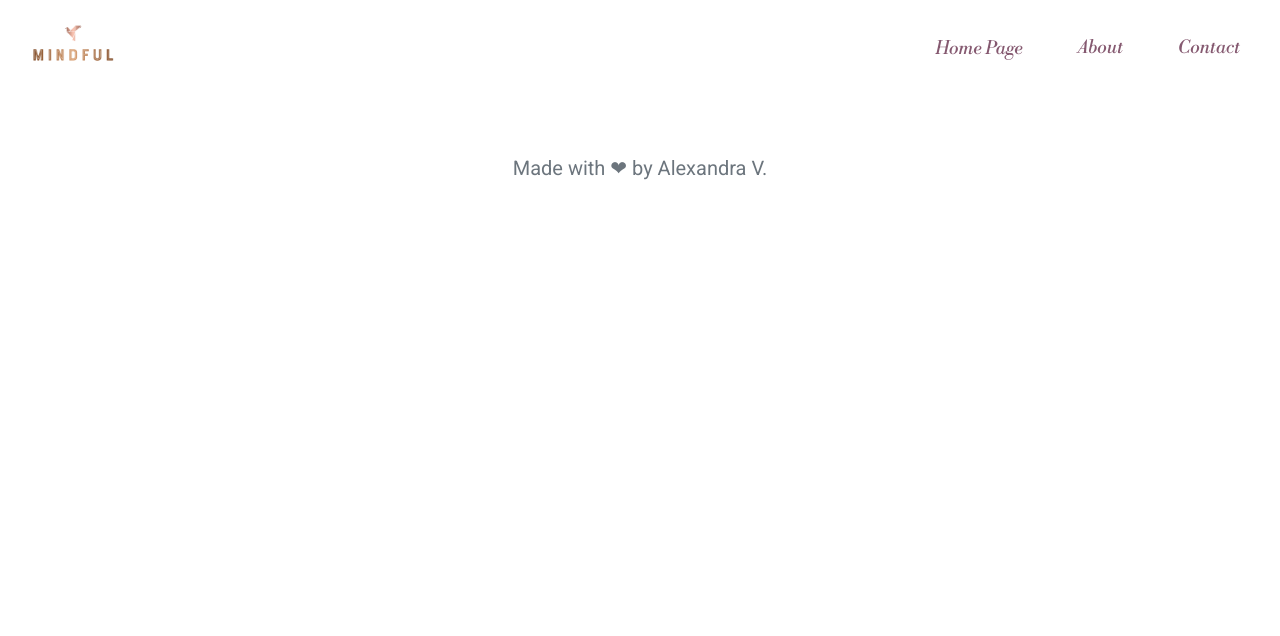
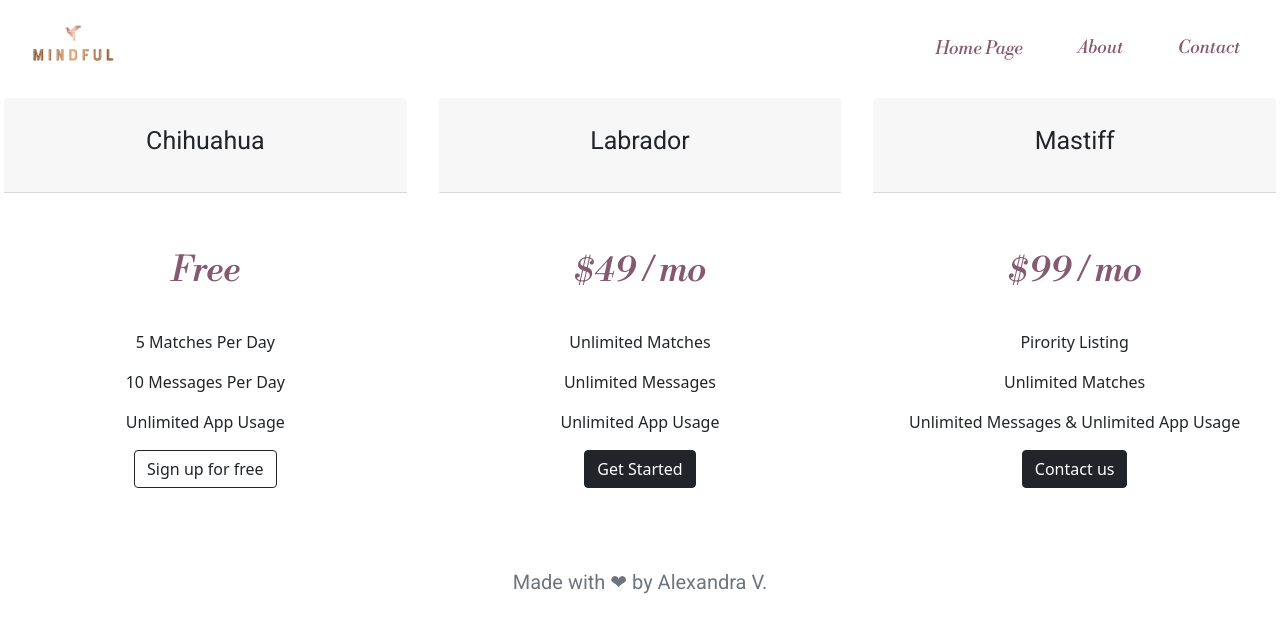
Before and after one commit to alexandravladu/Mindful-project, a plain HTML site: page New project!/about.html in a window 1280 px wide. Drawn offline with nearby package versions, Linux system fonts and the light colour scheme; files whose address does not match are found by name.

Commit message:
Update about.html

```diff
--- a/New project!/about.html
+++ b/New project!/about.html
@@ -23,6 +23,54 @@
   </ul>
  </nav>
      <!--Main-->
+<section>
+<div class="row row-cols-1 row-cols-md-3 text-center">
+      <div class="pricing-column col">
+<div class="card">
+<div class="card-header">
+ <h3>Chihuahua</h3>
+</div>
+<div class="card-body">
+  <h2 class="price-text">Free</h2>
+    <p>5 Matches Per Day</p>
+    <p>10 Messages Per Day</p>
+    <p>Unlimited App Usage</p>
+<button type="button" class="btn btn-outline-dark">Sign up for free</button>
+    </div>
+</div>
+</div>
+ <div class="pricing-column col">
+<div class="card">
+<div class="card-header">
+    <h3>Labrador</h3>
+</div>
+<div class="card-body">
+    <h2  class="price-text">$49 / mo</h2>
+    <p>Unlimited Matches</p>
+    <p>Unlimited Messages</p>
+    <p>Unlimited App Usage</p>
+  <button type="button" class="btn btn-dark"> Get Started</button>
+    </div>
+</div>
+</div>
+ <div class="pricing-column col">
+<div class="card">
+<div class="card-header">
+ <h3>Mastiff</h3>
+</div>
+<div class="card-body">
+   <h2  class="price-text">$99 / mo</h2>
+    <p>Pirority Listing</p>
+    <p>Unlimited Matches</p>
+    <p>Unlimited Messages & Unlimited App Usage</p>
+ <button type="button" class="btn btn-dark">Contact us</button>
+</div>
+</div>
+</div>
+</div>
+</section>
+
+
 
 <div class="footer">
 <footer>
```
